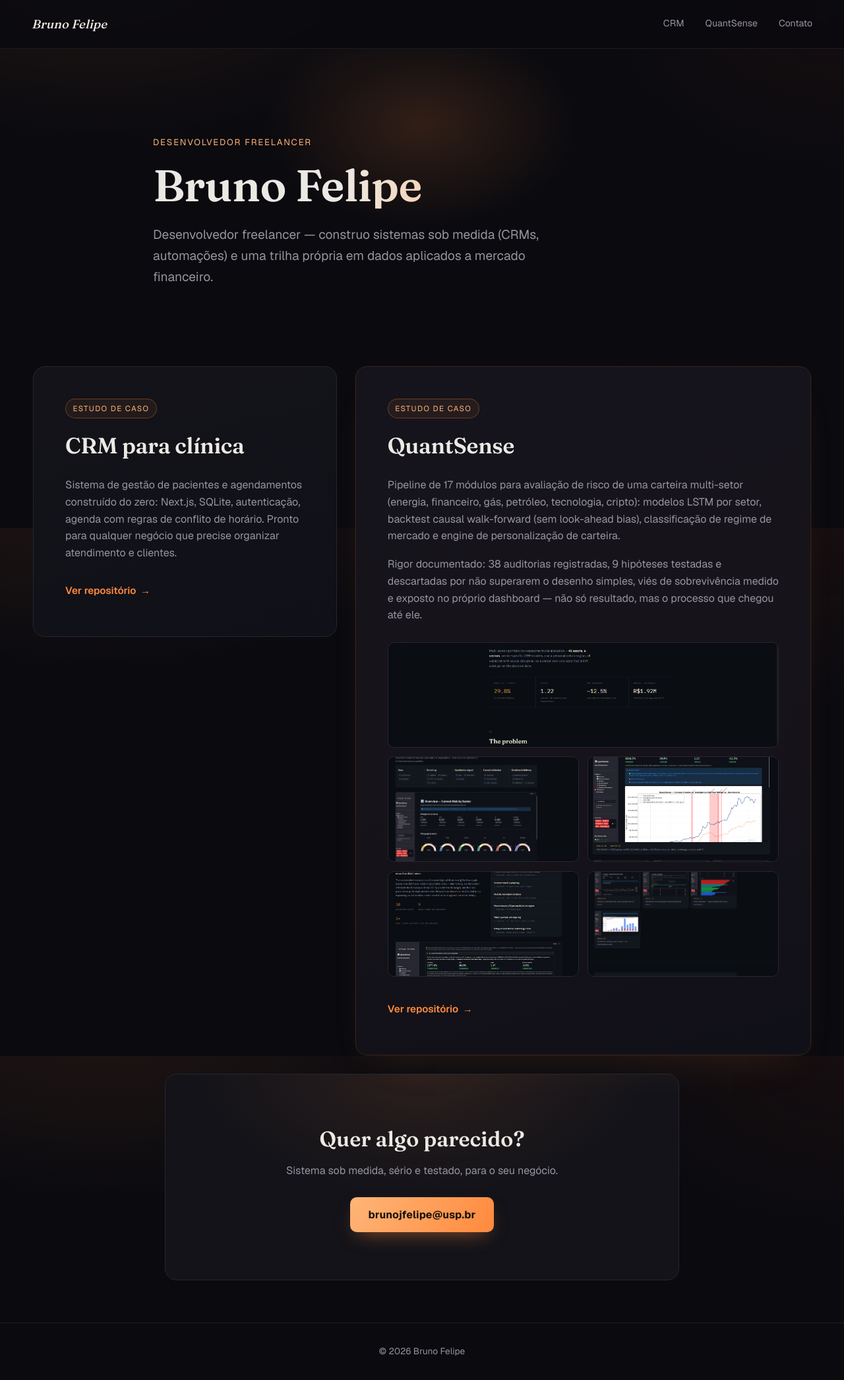
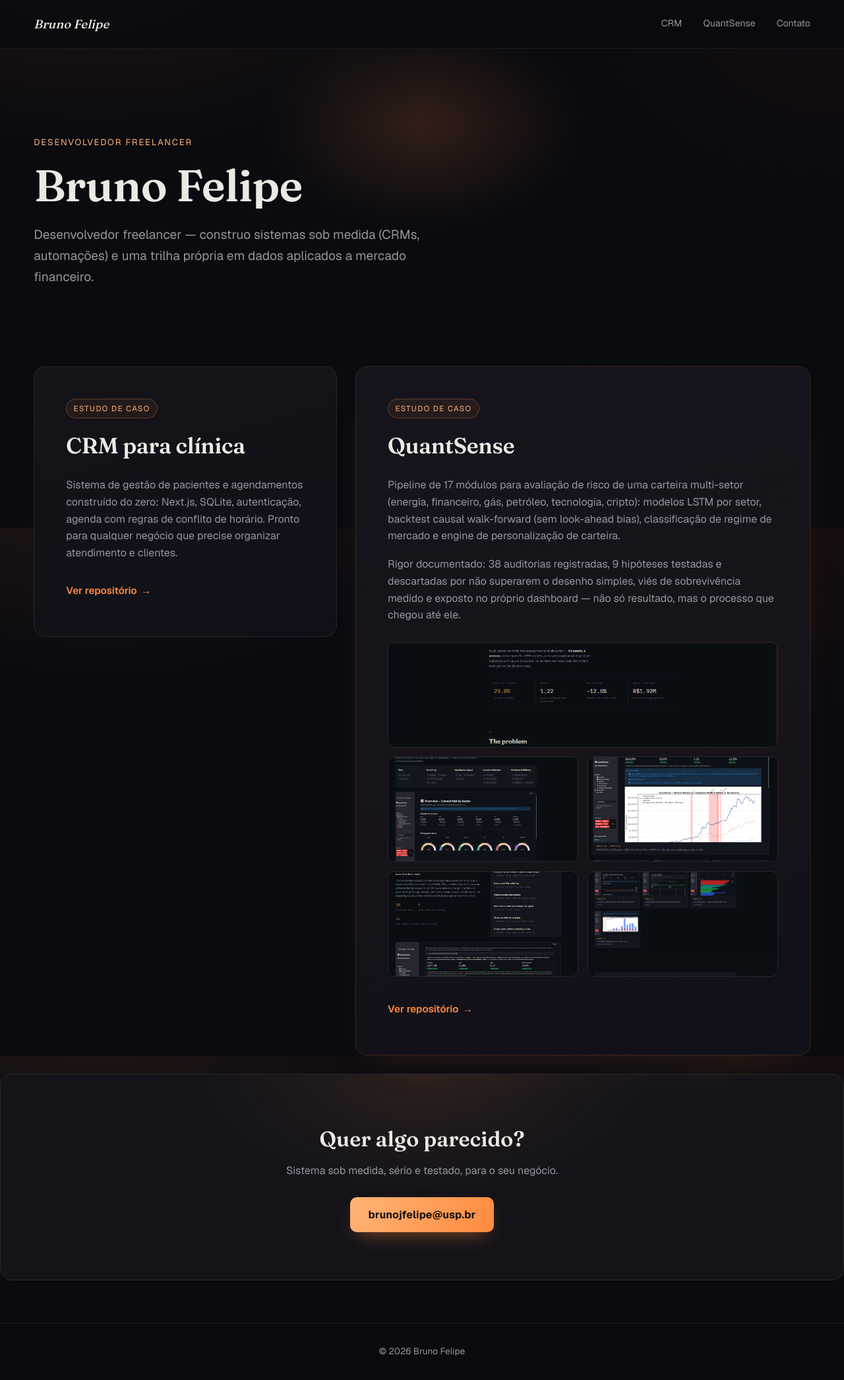
Before and after one commit to brunojfelipe-alt/portfolio-site, a Next.js app: page / in a window 1280 px wide. Shown: the whole page at 66% size. Built offline with nearby package versions, Linux system fonts and the light colour scheme.

Commit message:
Container principal mais largo (1400-1560px) com padding lateral responsivo

```diff
--- a/app/globals.css
+++ b/app/globals.css
@@ -12,6 +12,12 @@
   --border-soft: #1c1c24;
   --font-display: var(--font-fraunces), "Iowan Old Style", Georgia, serif;
   --font-body: var(--font-geist-sans), -apple-system, "Segoe UI", sans-serif;
+  --container-max: 1400px;
+  --container-pad: clamp(2rem, 4vw, 5rem);
+}
+
+@media (min-width: 1600px) {
+  :root { --container-max: 1560px; }
 }
 
 * { box-sizing: border-box; margin: 0; padding: 0; }
@@ -46,7 +52,7 @@ button:focus-visible {
   justify-content: space-between;
   align-items: center;
   gap: 1rem;
-  padding: 1.35rem clamp(1.25rem, 4vw, 3rem);
+  padding: 1.35rem var(--container-pad);
   border-bottom: 1px solid var(--border-soft);
   position: sticky;
   top: 0;
@@ -107,8 +113,8 @@ button:focus-visible {
 
 .hero {
   position: relative;
-  padding: clamp(4.5rem, 12vw, 8rem) clamp(1.5rem, 6vw, 2rem) clamp(3.5rem, 8vw, 5rem);
-  max-width: 880px;
+  padding: clamp(4.5rem, 12vw, 8rem) var(--container-pad) clamp(3.5rem, 8vw, 5rem);
+  max-width: var(--container-max);
   margin: 0 auto;
   overflow: hidden;
 }
@@ -157,8 +163,9 @@ button:focus-visible {
 /* Case studies */
 
 .cases-grid {
-  max-width: 1180px;
+  max-width: var(--container-max);
   margin: 2.5rem auto 0;
+  padding: 0 var(--container-pad);
   display: grid;
   grid-template-columns: 2fr 3fr;
   align-items: start;
@@ -311,9 +318,9 @@ button:focus-visible {
 /* Contact */
 
 .contato {
-  max-width: 780px;
+  max-width: var(--container-max);
   margin: 1.75rem auto 4rem;
-  padding: clamp(3rem, 7vw, 4.5rem) 2rem;
+  padding: clamp(3rem, 7vw, 4.5rem) var(--container-pad);
   text-align: center;
   background: radial-gradient(ellipse 500px 260px at 50% 0%, rgba(255, 138, 61, 0.10), transparent 70%),
     var(--card);
```
